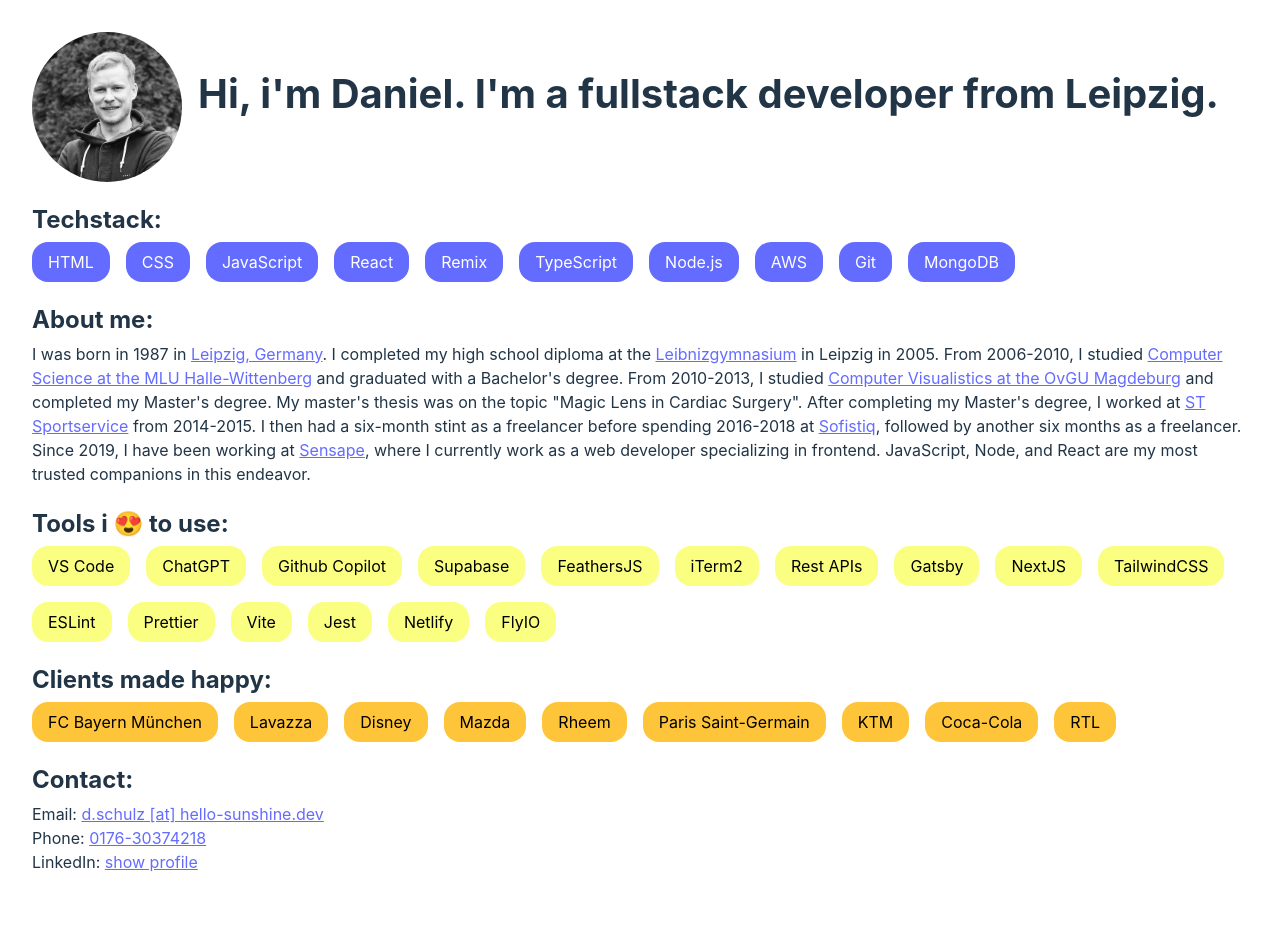
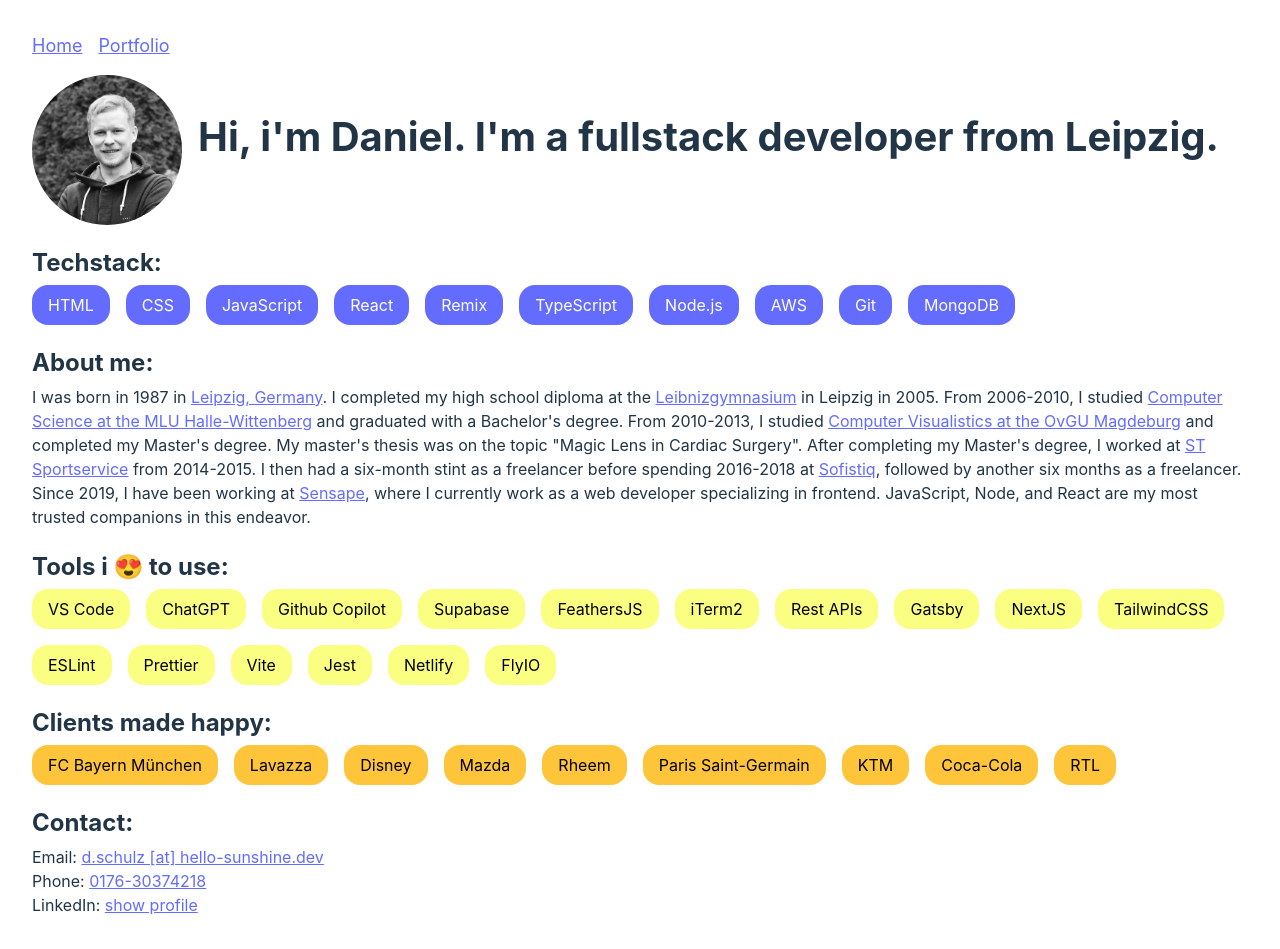
Before and after one commit to develowlper/karl-eule-cv, a React (Vite) app: page / in a window 1280 px wide. Before the commit the page ends 906 px from the top, so only its background shows below. Built offline with nearby package versions, Linux system fonts and the light colour scheme.

Commit message:
feat: navigation

```diff
--- /dev/null
+++ b/src/components/Header.tsx
@@ -0,0 +1,8 @@
+export default function Header() {
+  return <header className='header'>
+    <img className="profilepic" src="/profile.webp" alt="Daniel Schulz" />
+    <h1>
+      Hi, i'm Daniel. I'm a fullstack developer from Leipzig.
+    </h1>
+  </header>
+}
--- /dev/null
+++ b/src/components/Navigation.tsx
@@ -0,0 +1,8 @@
+import { Link } from "react-router-dom";
+
+export default function Navigation() {
+  return <nav className="navigation">
+    <Link to="/">Home</Link>
+    <Link to="/portfolio">Portfolio</Link>
+  </nav>
+}
--- a/src/pages/Home.tsx
+++ b/src/pages/Home.tsx
@@ -1,4 +1,4 @@
-import './Home.css'
+import Header from "../components/Header"
 
 type Tech = {
   name: string
@@ -118,12 +118,6 @@ function HomePage(): React.ReactNode {
 
   return (
     <>
-      <header className='header'>
-        <img className="profilepic" src="/profile.webp" alt="Daniel Schulz" />
-        <h1>
-          Hi, i'm Daniel. I'm a fullstack developer from Leipzig.
-        </h1>
-      </header>
       <main>
         <h2>
           Techstack:
--- a/src/pages/Home.css
+++ b/src/pages/Root.css
@@ -86,3 +86,11 @@ h2 {
   text-decoration: none;
   color: inherit
 }
+
+.navigation {
+  display: flex;
+  align-items: center;
+  gap: 1rem;
+  margin-bottom: 1rem;
+  font-size: large;
+}
--- a/src/pages/Root.tsx
+++ b/src/pages/Root.tsx
@@ -1,5 +1,14 @@
+import Header from "../components/Header";
+import Navigation from "../components/Navigation";
+import "./Root.css"
 import { Outlet } from "react-router-dom";
 
 export default function Root() {
-  return <Outlet />
+  return <div>
+    <Navigation />
+    <Header />
+    <Outlet />
+
+  </div>
+
 }
```
